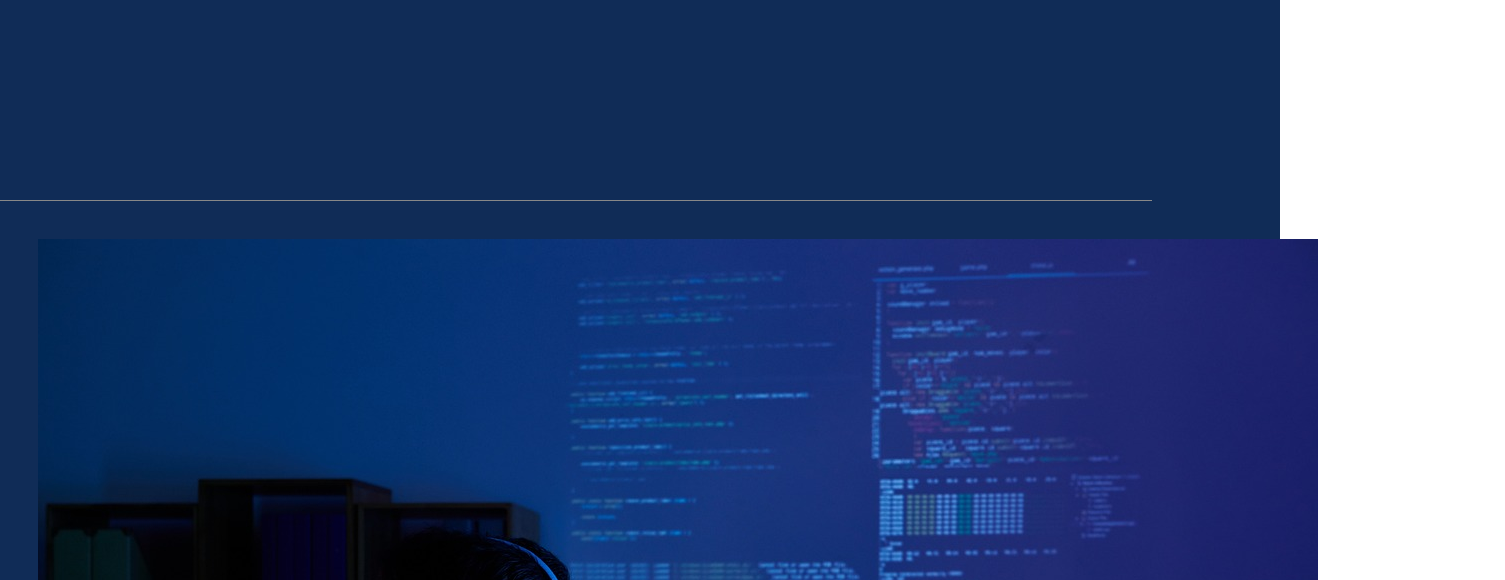
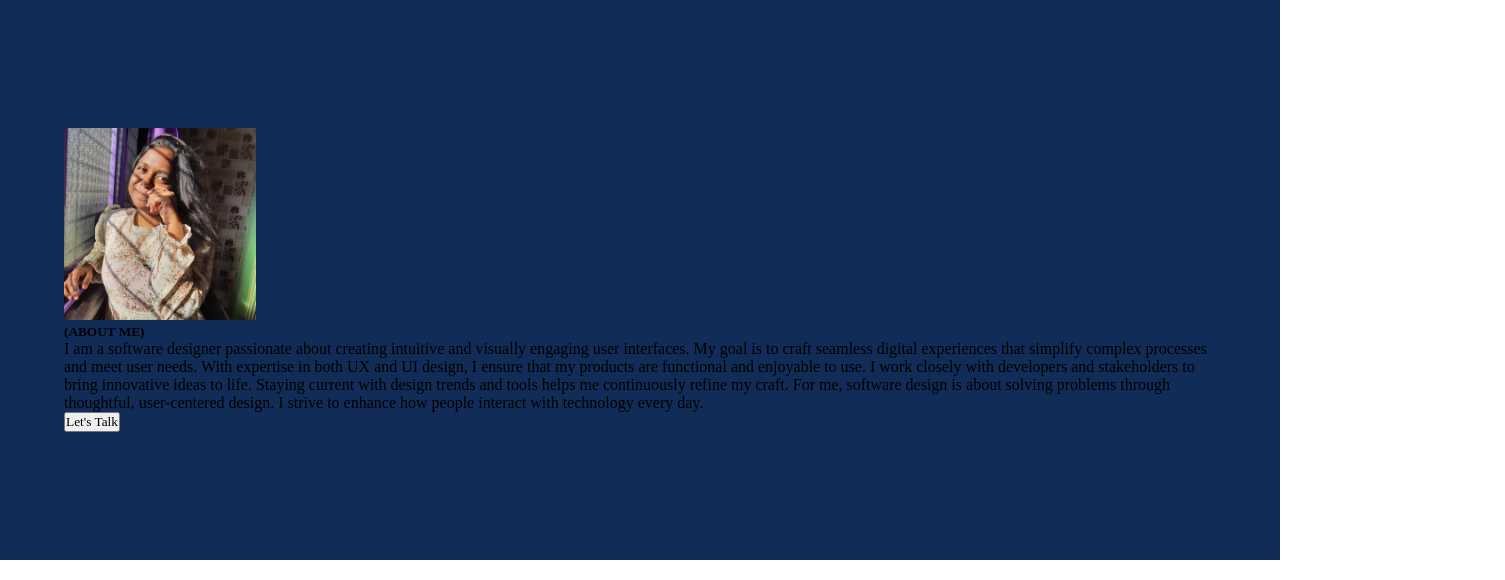
Before and after one commit to byte2055/GitHub, a plain HTML site: page index.html in a window 1280 px wide. Shown: the top 580 px of the page, 1505 px wide, since content can reach past the window. Drawn offline with nearby package versions, Linux system fonts and the light colour scheme.

Commit message:
DAY 04 OF WEB

```diff
--- a/index.html
+++ b/index.html
@@ -39,7 +39,7 @@
             </div>
            </div>-->
         </div>
-        <div id="second">
+      <!-- <div id="second">
             <div class="elem">
                 <img src="./sde.jpg" alt="">
                 <h1>The Plug</h1>
@@ -56,7 +56,16 @@
                                 <h1>Professional</h1>
                                 <h5>2055</h5>
                                             </div>
-                        </div>
+                        </div>  -->
+    </div>
+    <div id="about">
+   <img src="./sakshi.png" alt="">
+        <div id="textabout">
+            <h5>(ABOUT ME)</h5>
+            <p> I am a software designer passionate about creating intuitive and visually engaging user interfaces. My goal is to craft seamless digital experiences that simplify complex processes and meet user needs. With expertise in both UX and UI design, I ensure that my products are functional and enjoyable to use. I work closely with developers and stakeholders to bring innovative ideas to life. Staying current with design trends and tools helps me continuously refine my craft. For me, software design is about solving problems through thoughtful, user-centered design. I strive to enhance how people interact with technology every day.</p>
+            <button>Let's Talk</button>
+        </div>
+
     </div>
 </body>
 </html>
--- a/style.css
+++ b/style.css
@@ -130,8 +130,19 @@ html,body {
 .elem h5{
     opacity: .7;
 }
-.elem image{
-    height: 100%;
+.elem img{
+     display: none;
+    height: 120%;
     z-index: 999;
     position: absolute;
 }
+
+#about {
+    padding: 10vw 5vw;
+    width: 100%;
+    background-color: #102C57;
+}
+
+#about img {
+    width: 15vw;
+}
```
Also changed, not shown: exp.png, hudu.png (added), images.jfif (added), ixperience.png (added), plug.png (added), pro.png, sakshi.png (added).
